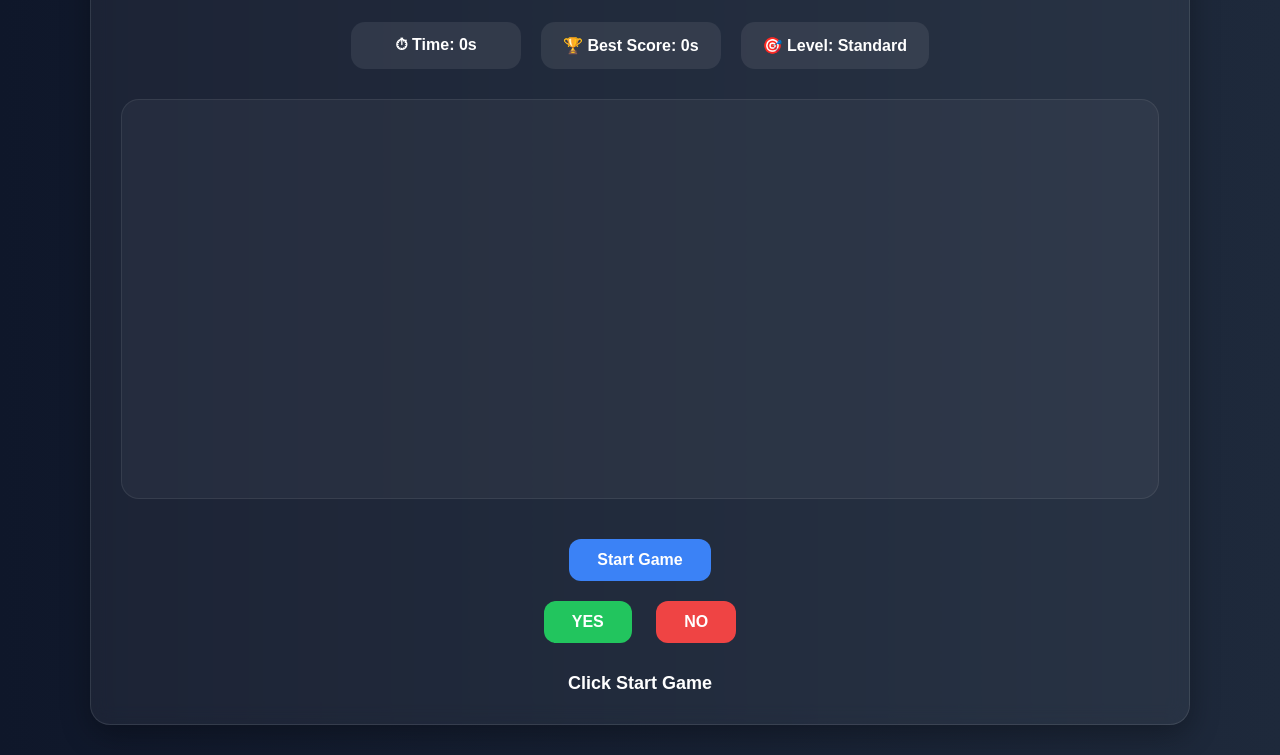
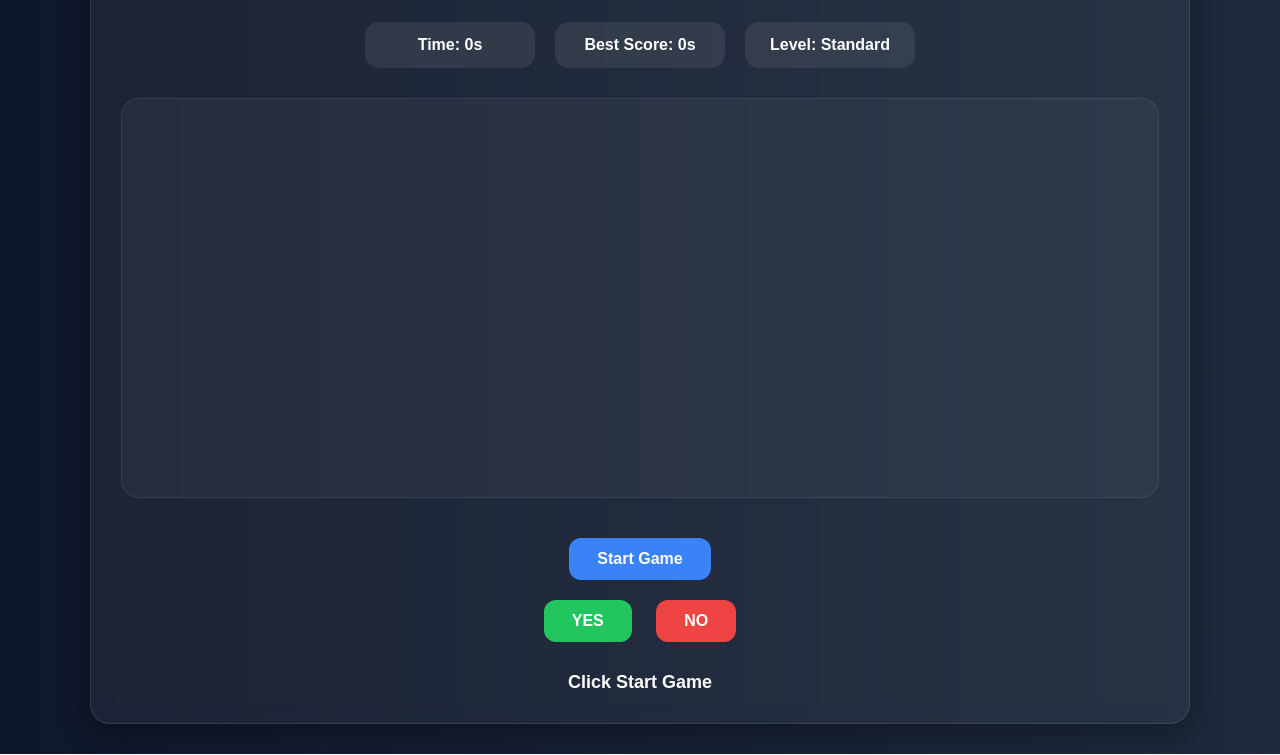
Before and after one commit to mbulelomkhize/GROUP-4-, a plain HTML site: page Index.html in a window 1280 px wide. Shown: the part 137-892 px from the top of the page. Drawn offline with Linux system fonts and the light colour scheme.

Commit message:
Update Index.html

```diff
--- a/Index.html
+++ b/Index.html
@@ -118,9 +118,9 @@
   <p class="subtitle">Decide if the highlighted numbers should be swapped</p>
 
   <div class="top-panel">
-    <div class="card">⏱ Time: <span id="timer">0</span>s</div>
-    <div class="card">🏆 Best Score: <span id="best">0</span>s</div>
-    <div class="card">🎯 Level: Standard</div>
+    <div class="card"> Time: <span id="timer">0</span>s</div>
+    <div class="card"> Best Score: <span id="best">0</span>s</div>
+    <div class="card"> Level: Standard</div>
   </div>
 
   <div id="bars"></div>
```
